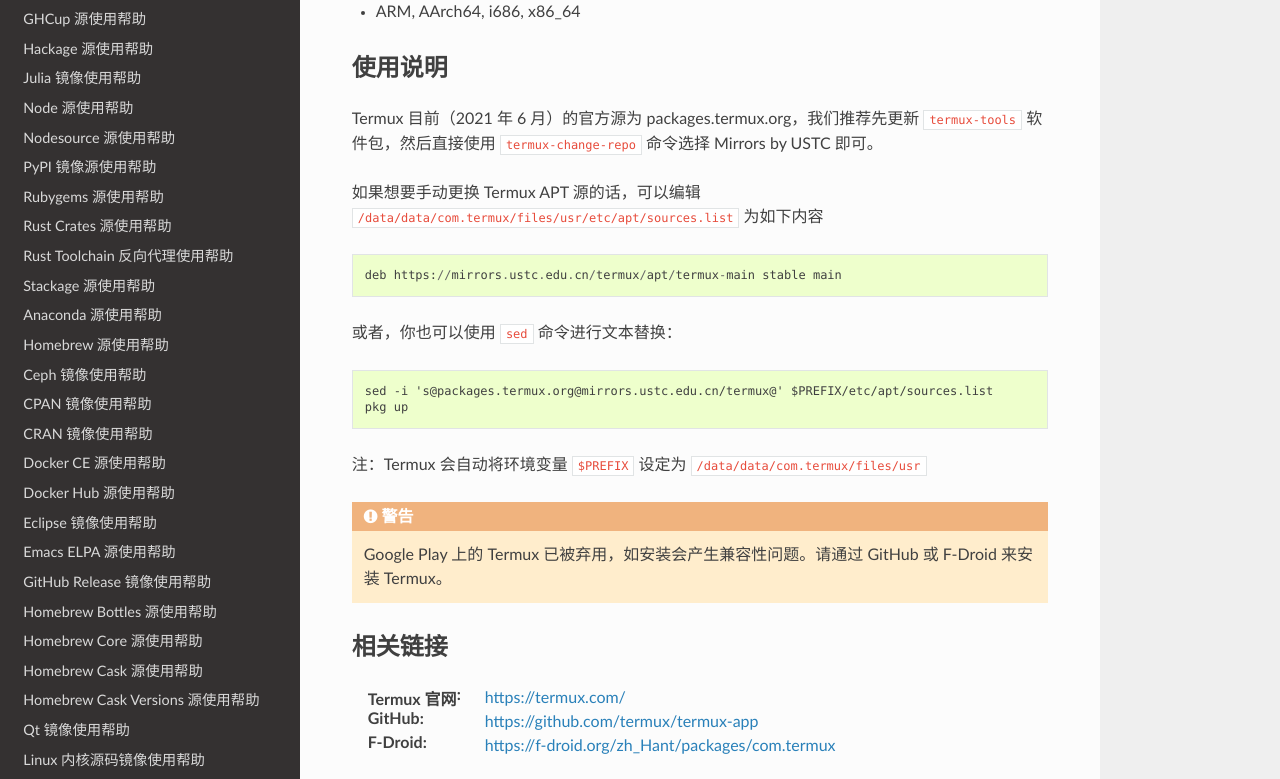
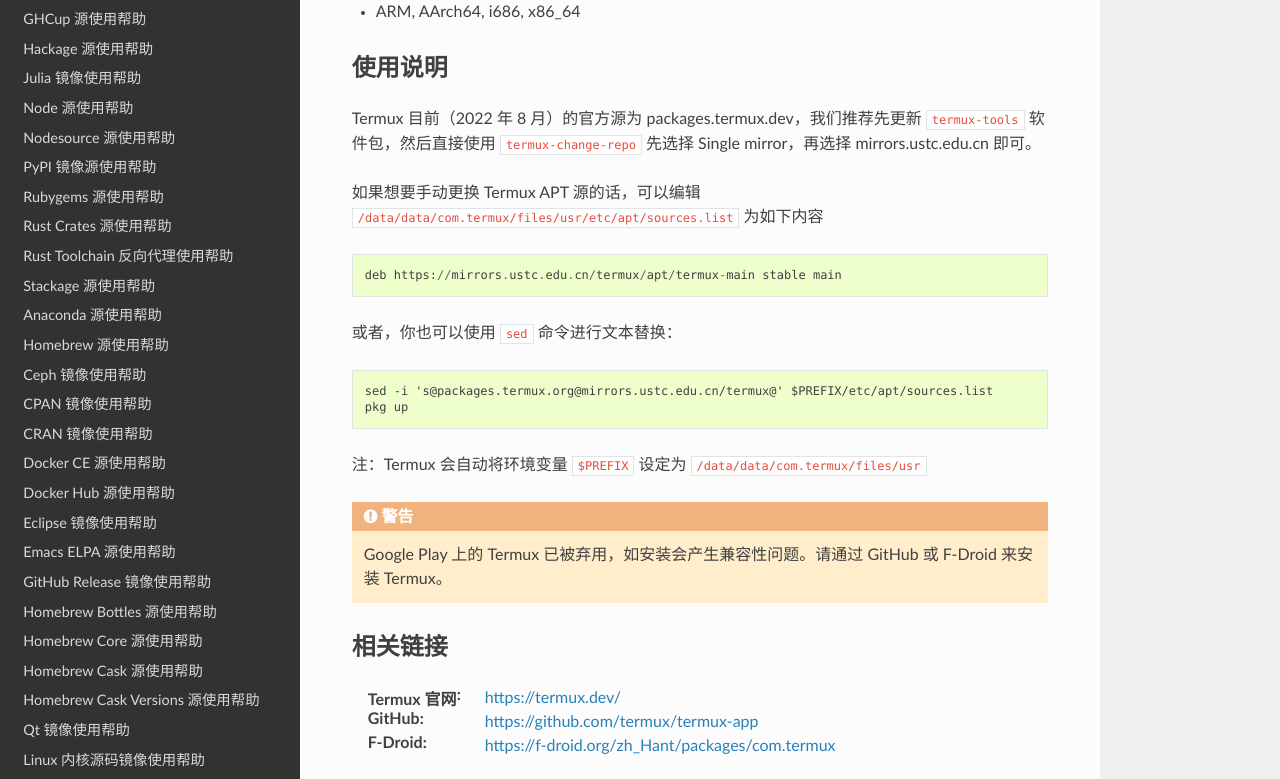
Before and after one commit to ustclug/mirrorhelp, a Sphinx documentation site: the page built from source/termux.rst, in a window 1280 px wide and 1400 px high. Shown: the part 441-1220 px from the top of the window. Built offline with Sphinx 7.4.7 and the Read the Docs theme 2.0.0, drawn with Linux system fonts in a browser that asks for light colours; pages that are not in the unit, such as notebooks, are missing from menus.

Commit message:
Update termux (#208)
* termux: update change mirror method

* termux: update website link

```diff
--- a/source/termux.rst
+++ b/source/termux.rst
@@ -20,7 +20,7 @@
 使用说明
 ==============
 
-Termux 目前（2021 年 6 月）的官方源为 packages.termux.org，我们推荐先更新 ``termux-tools`` 软件包，然后直接使用 ``termux-change-repo`` 命令选择 Mirrors by USTC 即可。
+Termux 目前（2022 年 8 月）的官方源为 packages.termux.dev，我们推荐先更新 ``termux-tools`` 软件包，然后直接使用 ``termux-change-repo`` 先选择 Single mirror，再选择 mirrors.ustc.edu.cn 即可。
 
 如果想要手动更换 Termux APT 源的话，可以编辑 :file:`/data/data/com.termux/files/usr/etc/apt/sources.list` 为如下内容
 
@@ -43,6 +43,6 @@
 相关链接
 ========
 
-:Termux 官网: https://termux.com/
+:Termux 官网: https://termux.dev/
 :GitHub: https://github.com/termux/termux-app
 :F-Droid: https://f-droid.org/zh_Hant/packages/com.termux
```
